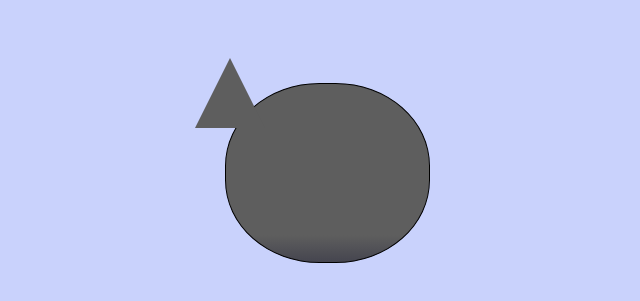
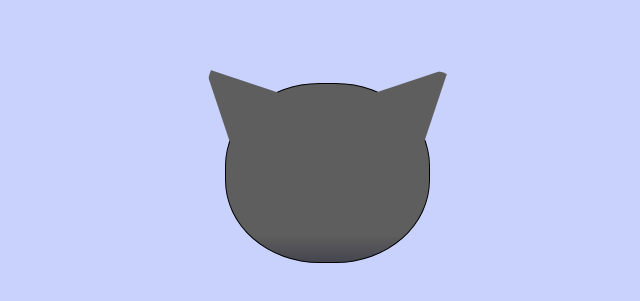
Before and after one commit to lengleman-spec/cat-painting, a plain HTML site: page index.html in a window 1280 px wide. Shown: the part 227-528 px from the top of the page, without its empty margins (313-953 px from the left). Drawn offline with Linux system fonts and the light colour scheme.

Commit message:
added both ears to head

```diff
--- a/style.css
+++ b/style.css
@@ -27,4 +27,19 @@ body {
   position: absolute;
   top: -26px;
   left: -31px;
+  border-top-left-radius: 90px;
+  border-top-right-radius: 10px;
+  transform: rotate(-45deg); /* rotates triangle to look like ear */
 }
+
+.cat-right-ear {
+  border-left: 35px solid transparent;
+  border-right: 35px solid transparent;
+  border-bottom: 70px solid #5e5e5e;
+  position: absolute;
+  top: -26px;
+  left: 163px;
+  transform: rotate(45deg);
+  border-top-left-radius: 90px;
+  border-top-right-radius: 10px;
+}
```
